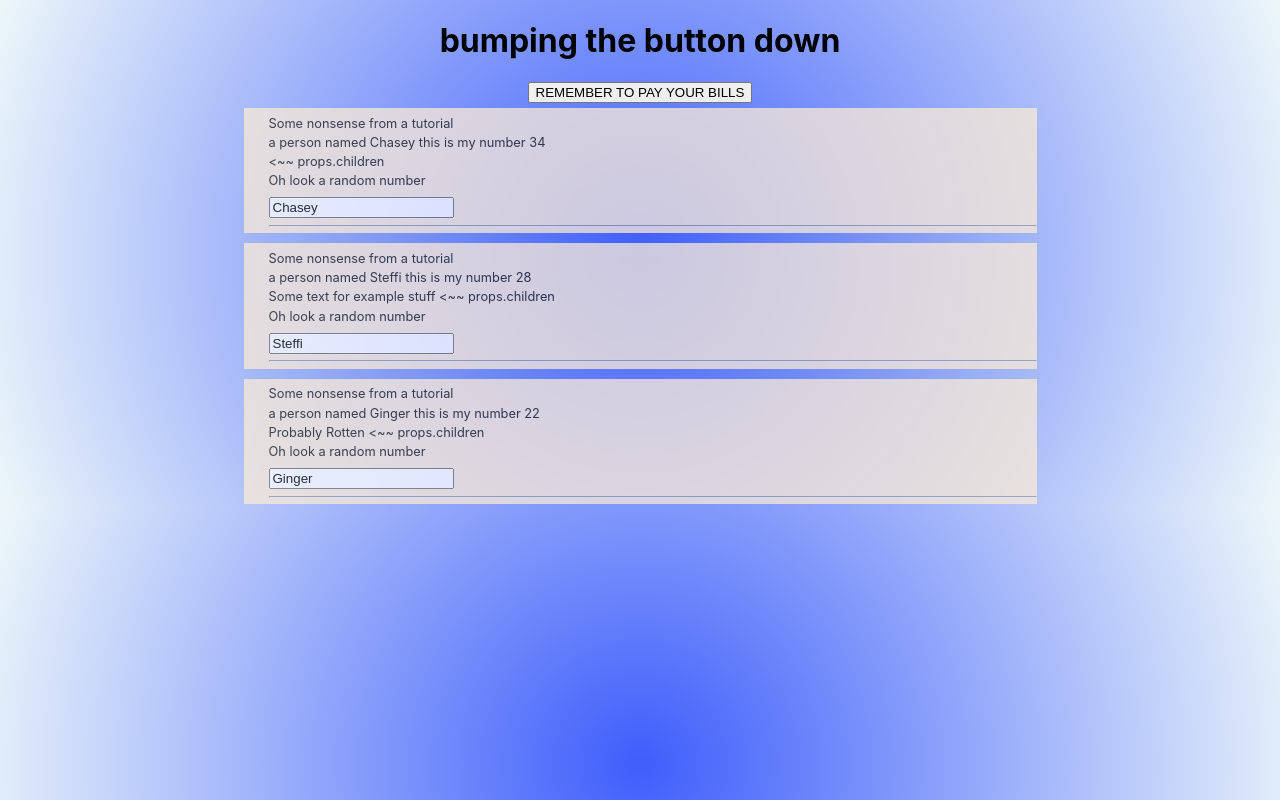
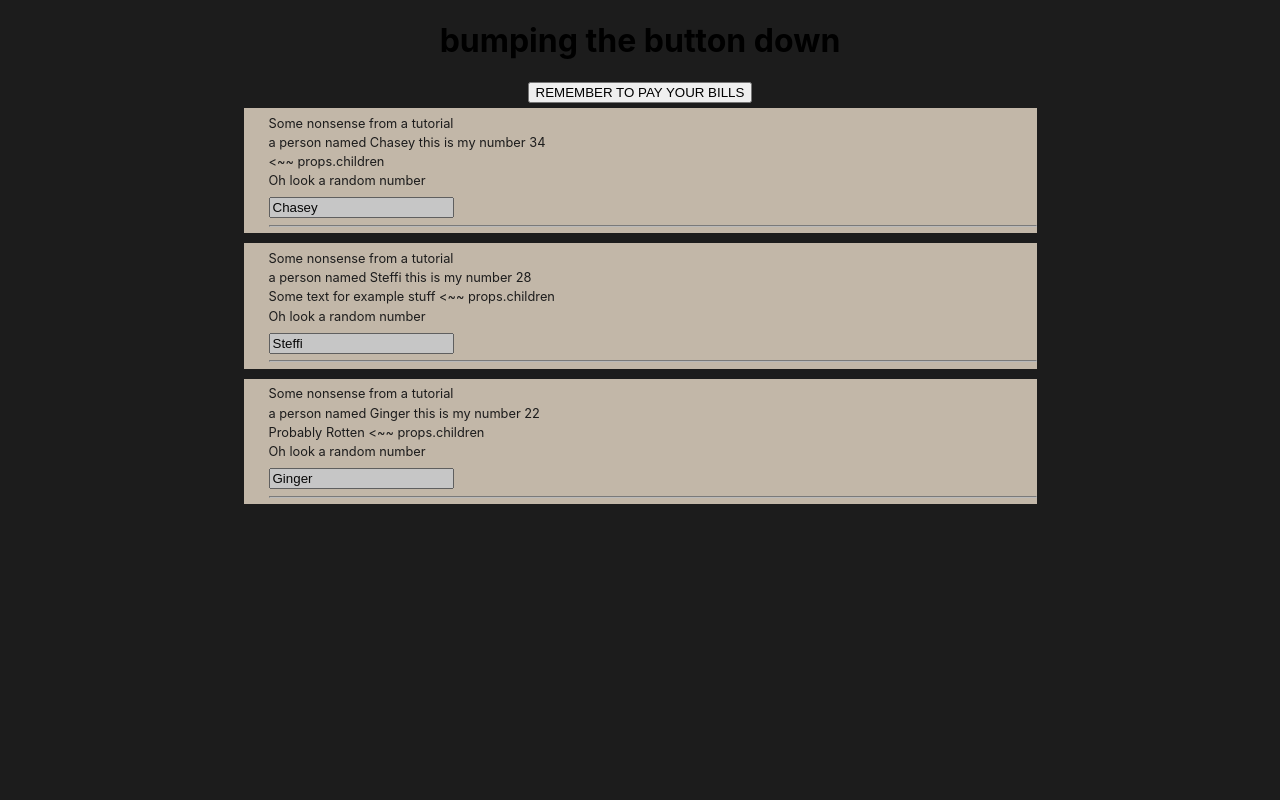
Before and after one commit to Josh-Darling13/skilltooling, a React (Create React App) app: page / in a window 1280 px wide. Built offline with nearby package versions, Linux system fonts and the light colour scheme.

Commit message:
updated css

```diff
--- a/src/App.css
+++ b/src/App.css
@@ -1,7 +1,10 @@
 
 body{
-  background: rgb(63,94,251);
-  background: radial-gradient(circle, rgba(63,94,251,1) 0%, rgba(237,247,249,1) 100%);
+  background:  #1c1c1c;
+}
+
+.h1{
+  color: darkorange;
 }
 
 .App {
```
